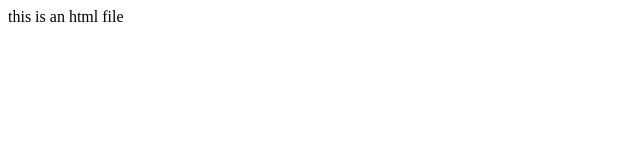
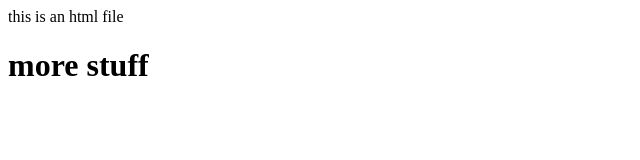
Before and after one commit to anna-m-b/git-it, a plain HTML site: page index.html in a window 1280 px wide. Shown: the whole page, without its empty margins (0-640 px from the left). Drawn offline with Linux system fonts and the light colour scheme.

Commit message:
here we go

```diff
--- a/index.html
+++ b/index.html
@@ -1,5 +1,8 @@
 <html>
   <body>
     <p>this is an html file</p>
+    <div>
+      <h1> more stuff </h1>
+    </div>
   </body>
 </html>
```
